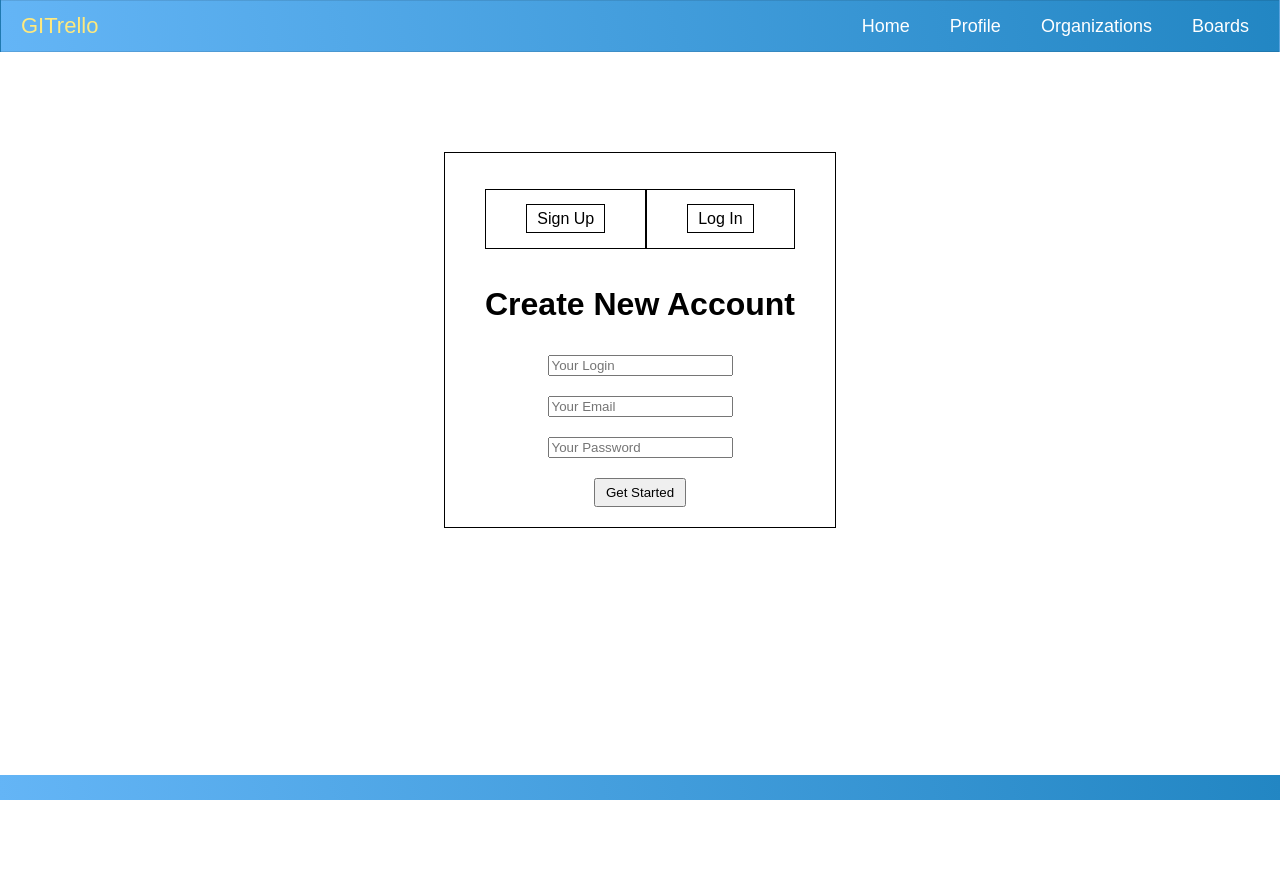
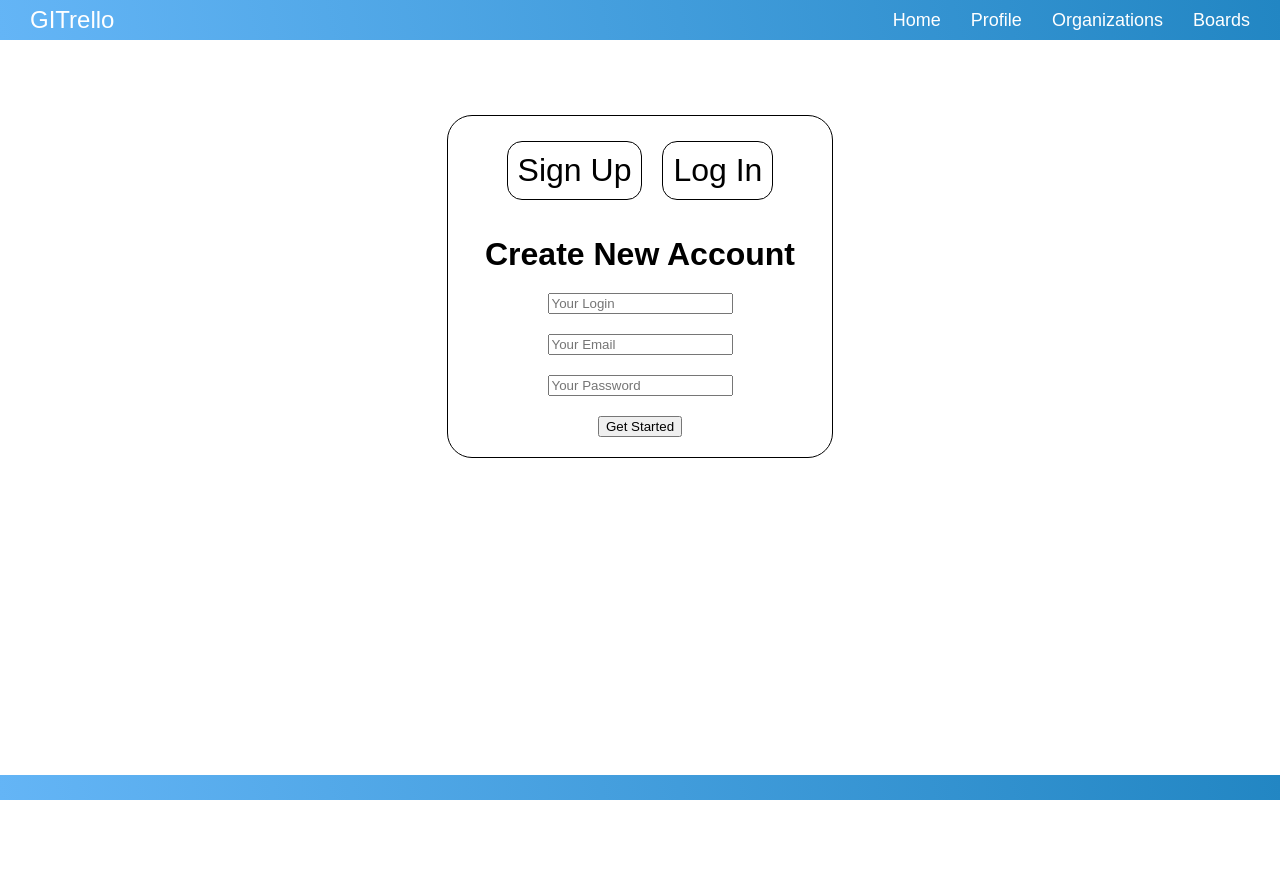
Before and after one commit to FNSdev/gitrello, a Django app: page / in a window 1280 px wide. After the commit the page ends 800 px from the top, so only its background shows below. Run offline with Django 3.2, Linux system fonts and the light colour scheme; some libraries are stand-ins or nearby versions.

Commit message:
Improved NavBar & HomePage styling

```diff
--- a/gitrello/core/templates/core/index.html
+++ b/gitrello/core/templates/core/index.html
@@ -14,30 +14,40 @@
     <script src="https://kit.fontawesome.com/0d12117ec1.js" crossorigin="anonymous"></script>
   </head>
   <body>
-    <header>
-      <nav class="navbar">
-        <span class="navbar-toggle" id="navbar-toggle">
-          <i class="fas fa-bars"></i>
-        </span>
-        <a href="#" class="logo">GITrello</a>
-        <ul class="main-nav" id="main-nav">
-          <li><a id="home" href="/" class="nav-links">Home</a></li>
-          <li><a id="profile" href="/profile" class="nav-links">Profile</a></li>
-          <li><a id="organizations" href="/organizations" class="nav-links">Organizations</a></li>
-          <li><a id="boards" href="/boards" class="nav-links">Boards</a></li>
+    <header class="header">
+      <div class="header__toggle" id="header-toggle">
+        <i class="header__toggle__icon fas fa-bars"></i>
+      </div>
+      <nav class="header__navbar">
+        <div class="header__navbar__logo">
+          <a href="/" class="header__navbar__logo__link">GITrello</a>
+        </div>
+        <ul class="header__navbar__list" id="header-navbar-list">
+          <li class="header__navbar__list__item">
+            <a href="/" class="header__navbar__list__item__link route">Home</a>
+          </li>
+          <li class="header__navbar__list__item">
+            <a href="/profile" class="header__navbar__list__item__link route">Profile</a>
+          </li>
+          <li class="header__navbar__list__item">
+            <a href="/organizations" class="header__navbar__list__item__link route">Organizations</a>
+          </li>
+          <li class="header__navbar__list__item">
+            <a href="/boards" class="header__navbar__list__item__link route">Boards</a>
+          </li>
         </ul>
       </nav>
     </header>
-    <main>
-      <div id="wrapper"></div>
+    <main class="main">
+      <div class="main__content" id="main-content"></div>
     </main>
-    <footer></footer>
+    <footer class="footer"></footer>
     <script src="{% static 'js/app.js' %}" type="module"></script>
     <script>
-      const mainNav = document.getElementById("main-nav");
-      const navBarToggle = document.getElementById("navbar-toggle");
+      const navBar = document.getElementById("header-navbar-list");
+      const navBarToggle = document.getElementById("header-toggle");
       navBarToggle.addEventListener("click", function() {
-        mainNav.classList.toggle("active");
+        navBar.classList.toggle("header__navbar__list--toggled");
       });
     </script>
   </body>
--- a/gitrello/static/css/homePage.css
+++ b/gitrello/static/css/homePage.css
@@ -1,50 +1,61 @@
 @import "main.css";
 
-.signup-container {
+.auth-container {
+  width: 30%;
+  margin: 75px auto auto;
+  border: 1px solid black;
+  border-radius: 25px;
+}
+
+.auth-container__tab {
+  display: flex;
+  flex-direction: column;
+  margin: 10px;
+}
+
+.auth-container__tab__list {
+  padding: 0;
+  margin-top: 5px;
   display: flex;
   justify-content: center;
-  margin-top: 100px;
+  list-style-type: none;
 }
 
-.signup-container .tab {
-  padding: 20px 40px;
+.auth-container__tab__list__item {
+  margin: 10px;
+  padding: 10px;
   border: 1px solid black;
-}
-
-.signup-container .tab-group {
-  display: flex;
-  justify-content: center;
-  list-style: none;
-  padding: 0;
+  border-radius: 15px;
+  font-size: 32px;
   cursor: pointer;
 }
 
-.signup-container .tab-link {
-  padding: 5px 10px;
-  border: 1px solid black;
-}
-
-.signup-container .tab-content {
-  display: flex;
-  flex-direction: column;
-}
-
-.signup-container .login, .signup-container .signup {
+.auth-container__tab__content {
   display: flex;
   flex-direction: column;
   align-items: center;
-  align-content: center;
+  justify-content: center;
 }
 
-.signup-container .login > input, .signup-container .signup > input {
-  margin: 10px 0;
+.auth-container__tab__content__signup-form, .auth-container__tab__content__login-form {
+  display: flex;
+  flex-direction: column;
+  justify-content: center;
+  align-items: center;
 }
 
-.signup-container .login {
+.auth-container__tab__content__login-form {
   display: none;
 }
 
-.signup-container .login-btn, .signup-container .signup-btn {
-  margin-top: 10px;
-  padding: 5px 10px;
+.auth-container__tab__content__signup-form__header, .auth-container__tab__content__login-form__header {
+  margin: 10px;
 }
+
+.auth-container__tab__content__signup-form__input, .auth-container__tab__content__login-form__input {
+  margin: 10px;
+}
+
+.auth-container__tab__content__signup-form__button, .auth-container__tab__content__login-form__button {
+  margin: 10px;
+}
--- a/gitrello/static/css/main.css
+++ b/gitrello/static/css/main.css
@@ -20,16 +20,20 @@ body {
   flex-direction: column;
 }
 
-main {
+.header {
+  background-image: linear-gradient(260deg, var(--primary-dark) 0%, var(--primary) 100%);
+}
+
+.main {
   flex: auto;
 }
 
-#wrapper {
+.main__content {
+  height: 100%;
   width: 100%;
-  height: 100%;
 }
 
-footer {
+.footer {
   height: 25px;
   background-image: linear-gradient(260deg, var(--primary-dark) 0%, var(--primary) 100%);
 }
--- a/gitrello/static/css/navBar.css
+++ b/gitrello/static/css/navBar.css
@@ -1,82 +1,88 @@
 @import "main.css";
 
-.navbar {
+.header__navbar {
+  display: flex;
+  justify-content: space-between;
+  align-items: center;
   font-size: 18px;
-  background-image: linear-gradient(260deg, var(--primary-dark) 0%, var(--primary) 100%);
-  border: 1px solid rgba(0, 0, 0, 0.1);
-  padding-bottom: 10px;
+  height: 40px;
 }
 
-.main-nav {
-  list-style-type: none;
-  display: none;
+.header__navbar__logo {
+  margin-left: 30px;
 }
 
-.nav-links {
+.header__navbar__logo__link {
+  font-size: 24px;
   text-decoration: none;
   color: white;
 }
 
-.nav-links:hover {
-  color: var(--secondary-light);
+.header__navbar__list {
+  display: flex;
+  justify-content: flex-end;
+  list-style-type: none;
+  margin-right: 30px;
 }
 
-.main-nav li {
-  text-align: center;
-  margin: 10px auto;
+.header__navbar__list__item {
+  margin-left: 30px;
 }
 
-.logo {
+.header__navbar__list__item__link {
   text-decoration: none;
-  color: var(--secondary-light);
-  display: inline-block;
-  font-size: 22px;
-  margin-top: 10px;
-  margin-left: 20px;
+  color: white;
 }
 
-.navbar-toggle {
-  position: absolute;
-  top: 10px;
-  right: 20px;
-  cursor: pointer;
-  color: white;
-  font-size: 24px;
+.header__navbar__list__item:hover {
+  color: var(--secondary);
 }
 
-.active {
-  display: block;
+.header__toggle {
+  display: none;
 }
 
-@media screen and (min-width: 768px) {
-  .navbar {
-    display: flex;
-    justify-content: space-between;
-    padding-bottom: 0;
-    height: 50px;
+@media screen and (max-width: 768px) {
+  .header__navbar {
+    min-height: 40px;
+    height: auto;
+    flex-direction: column;
+    justify-content: flex-start;
+  }
+
+  .header__navbar__logo {
+    margin-left: 0;
+    margin-top: 6px;
+  }
+
+  .header__toggle {
+    display: block;
+    position: absolute;
+    top: 8px;
+    right: 30px;
+    cursor: pointer;
+    color: white;
+  }
+
+  .header__toggle__icon {
+    font-size: 24px;
+  }
+
+  .header__navbar__list {
+    display: none;
+    flex-direction: column;
     align-items: center;
   }
 
-  .main-nav {
+  .header__navbar__list--toggled {
     display: flex;
-    margin-right: 30px;
-    flex-direction: row;
-    justify-content: flex-end;
+    flex-direction: column;
+    align-items: center;
+    justify-content: space-between;
   }
 
-  .main-nav li {
-    margin: 0;
-  }
-
-  .nav-links {
-    margin-left: 40px;
-  }
-
-  .logo {
-    margin-top: 0;
-  }
-
-  .navbar-toggle {
-    display: none;
+  .header__navbar__list__item {
+    margin-left: 0;
+    margin-bottom: 10px;
   }
 }
--- a/gitrello/static/js/pages/homePage.js
+++ b/gitrello/static/js/pages/homePage.js
@@ -1,26 +1,30 @@
 import {Page, } from "./page.js";
 
 export class HomePage extends Page {
-    signUpTemplate = `
-      <div class="signup-container">
-        <div class="tab">
-          <ul class="tab-group">
-            <li class="tab active" id="signup-switch"><a class="tab-link">Sign Up</a></li>
-            <li class="tab" id="login-switch"><a class="tab-link">Log In</a></li>
+    authTemplate = `
+      <div class="auth-container">
+        <div class="auth-container__tab">
+          <ul class="auth-container__tab__list">
+            <li class="auth-container__tab__list__item active" id="auth-container-tab-list-item-signup">
+              <a class="auth-container__tab__list__item__link">Sign Up</a>
+            </li>
+            <li class="auth-container__tab__list__item" id="auth-container-tab-list-item-login">
+              <a class="auth-container__tab__list__item__link">Log In</a>
+            </li>
           </ul>
-          <div class="tab-content">
-            <form class="signup" id="signup">
-              <h1>Create New Account</h1>
-              <input type="text" class="input-box" placeholder="Your Login">
-              <input type="email" class="input-box" placeholder="Your Email">
-              <input type="password" class="input-box" placeholder="Your Password">
-              <button type="submit" class="signup-btn"/>Get Started</button>
+          <div class="auth-container__tab__content">
+            <form class="auth-container__tab__content__signup-form" id="auth-container-tab-content-signup-form">
+              <h1 class="auth-container__tab__content__signup-form__header">Create New Account</h1>
+              <input type="text" class="auth-container__tab__content__signup-form__input" placeholder="Your Login">
+              <input type="email" class="auth-container__tab__content__signup-form__input" placeholder="Your Email">
+              <input type="password" class="auth-container__tab__content__signup-form__input" placeholder="Your Password">
+              <button type="submit" class="auth-container__tab__content__signup-form__button"/>Get Started</button>
             </form>
-            <form class="login" id="login">
-              <h1>Welcome Back!</h1>
-              <input type="text" class="input-box" placeholder="Your Login">
-              <input type="password" class="input-box" placeholder="Your Password">
-              <button type="submit" class="login-btn"/>Log In</button>
+            <form class="auth-container__tab__content__login-form" id="auth-container-tab-content-login-form">
+              <h1 class="auth-container__tab__content__login-form__header">Welcome Back!</h1>
+              <input type="text" class="auth-container__tab__content__login-form__input" placeholder="Your Login">
+              <input type="password" class="auth-container__tab__content__login-form__input" placeholder="Your Password">
+              <button type="submit" class="auth-container__tab__content__login-form__button"/>Log In</button>
             </form>
           </div>
         </div>
@@ -32,23 +36,23 @@ export class HomePage extends Page {
     }
 
     getTemplate() {
-        return this.signUpTemplate;
+        return this.authTemplate;
     }
 
     onLoginSwitchClick() {
-        document.getElementById("signup").style.display = "none";
-        document.getElementById("login").style.display = "flex";
+        document.getElementById("auth-container-tab-content-signup-form").style.display = "none";
+        document.getElementById("auth-container-tab-content-login-form").style.display = "flex";
     }
 
     onSignUpSwitchClick() {
-        document.getElementById("signup").style.display = "flex";
-        document.getElementById("login").style.display = "none"
+        document.getElementById("auth-container-tab-content-signup-form").style.display = "flex";
+        document.getElementById("auth-container-tab-content-login-form").style.display = "none"
     }
 
     afterRender() {
         super.afterRender();
 
-        document.getElementById('signup-switch').onclick = this.onSignUpSwitchClick;
-        document.getElementById('login-switch').onclick = this.onLoginSwitchClick;
+        document.getElementById('auth-container-tab-list-item-signup').onclick = this.onSignUpSwitchClick;
+        document.getElementById('auth-container-tab-list-item-login').onclick = this.onLoginSwitchClick;
     }
 }
--- a/gitrello/static/js/router.js
+++ b/gitrello/static/js/router.js
@@ -2,18 +2,12 @@ import {NotFoundPage, } from "./pages/notFoundPage.js";
 
 export class Router {
     constructor(renderer, routes) {
-        this.frame = window["wrapper"]
+        this.frame = window["main-content"]
         this.renderer = renderer
         this.routes = routes
 
         window.addEventListener('popstate', event => this.onPopState(event));
-        window.addEventListener('load', event => {
-                window["home"].addEventListener("click", event => this.pushState(event));
-                window["profile"].addEventListener("click", event => this.pushState(event));
-                window["organizations"].addEventListener("click", event => this.pushState(event));
-                window["boards"].addEventListener("click", event => this.pushState(event));
-            }
-        )
+        document.addEventListener("click", event => this.pushState(event));
 
         const href = window.location.pathname;
         window.history.replaceState({href}, href, href);
@@ -27,6 +21,10 @@ export class Router {
     }
 
     pushState(event) {
+        if (!event.target.classList.contains('route')) {
+            return;
+        }
+
         event.preventDefault();
         let href = event.target.href;
 
```
Also changed, not shown: gitrello/static/css/notFoundPage.css (line endings or trailing spaces), gitrello/static/js/pages/notFoundPage.js (line endings or trailing spaces), gitrello/static/js/pages/page.js (line endings or trailing spaces), gitrello/static/js/renderer.js (line endings or trailing spaces), gitrello/static/js/routes.js (line endings or trailing spaces), gitrello/static/js/services/authService.js (line endings or trailing spaces), requirements-test.txt (renamed from requirements_test.txt).
